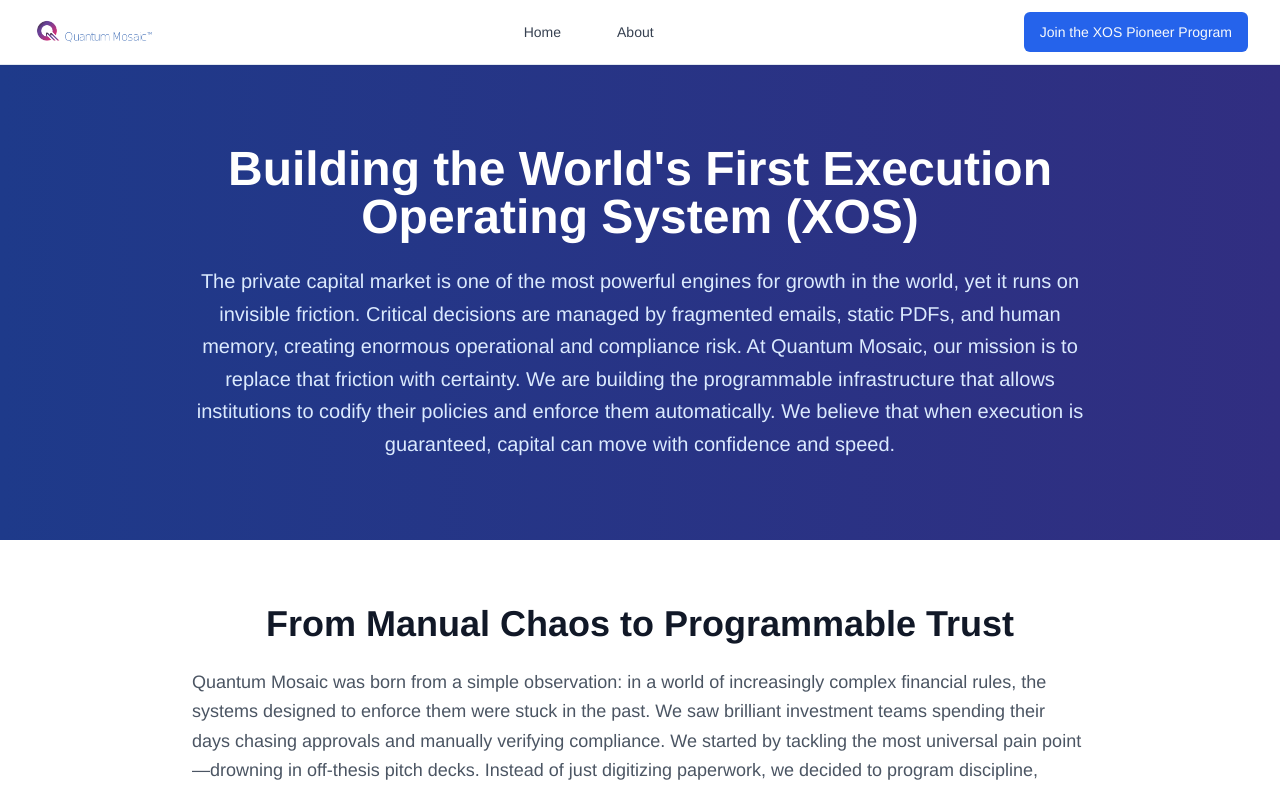
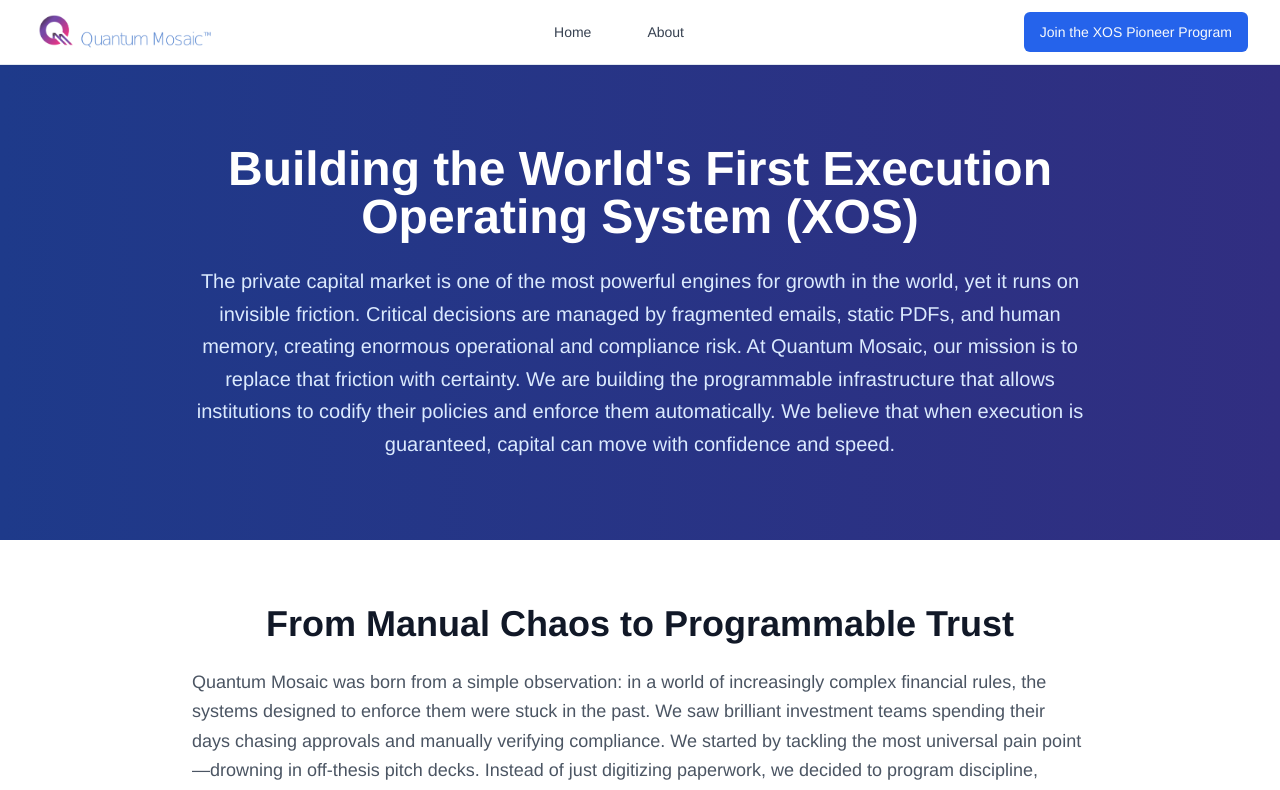
Before and after one commit to HariomDhage/quantum-mosaic-rails, a React (Vite) app: page /about in a window 1280 px wide. Shown: the top 790 px of the page. Built offline with nearby package versions, Linux system fonts and the light colour scheme.

Commit message:
Adjust logo size and brightness

```diff
--- a/src/components/Header.tsx
+++ b/src/components/Header.tsx
@@ -25,7 +25,7 @@ const Header = () => {
                 <img
                   src="/lovable-uploads/291984d7-024e-4a9e-8d15-9ca4adfd7fed.png"
                   alt="Quantum Mosaic Logo"
-                  className="h-8 w-auto"
+                  className="h-12 w-auto brightness-110 contrast-110"
                 />
               </Link>
             </div>
```
